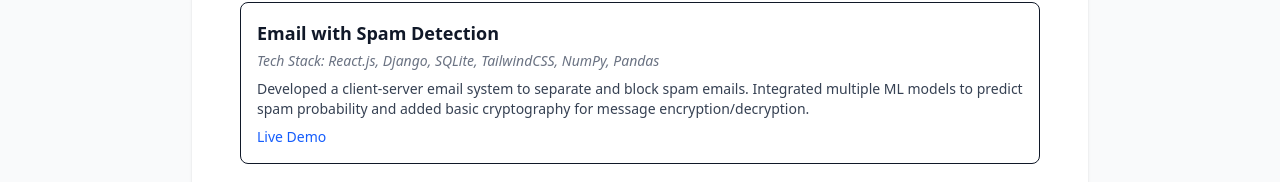
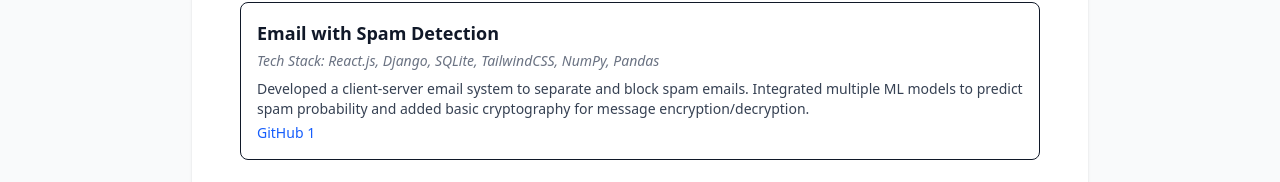
Before and after one commit to Pranav-Sthapit/portfolio, a Next.js app: page /resume in a window 1280 px wide. Shown: the part 593-775 px from the top of the page. Built offline with nearby package versions, Linux system fonts and the light colour scheme.

Commit message:
error change

```diff
--- a/src/app/resume/page.tsx
+++ b/src/app/resume/page.tsx
@@ -29,7 +29,9 @@
     title: "Email with Spam Detection",
     description:
       "Developed a client-server email system to separate and block spam emails. Integrated multiple ML models to predict spam probability and added basic cryptography for message encryption/decryption.",
-    link: "https://github.com/Pranav-Sthapit/Email-with-spam-detection",
+    github: [
+      "https://github.com/Pranav-Sthapit/health_and_fitness_prediction"
+    ],
     tech: "React.js, Django, SQLite, TailwindCSS, NumPy, Pandas",
   },
   {
```
